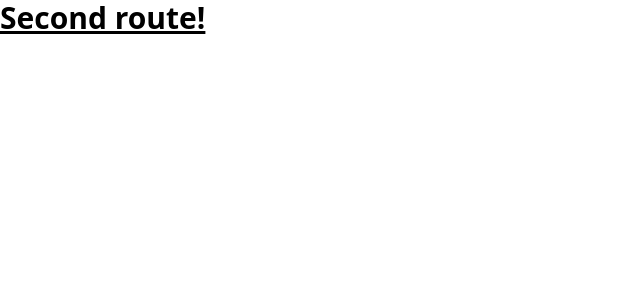
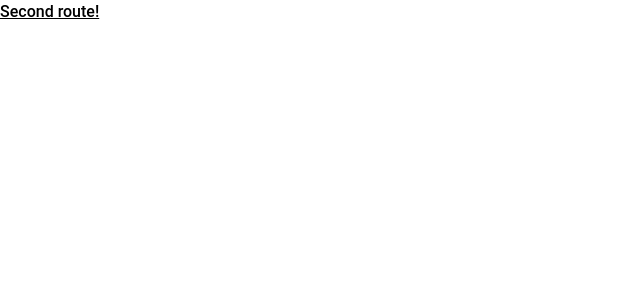
Before and after one commit to NicolasCastro01/finexps.com, a Next.js app: page / in a window 1280 px wide. Shown: the top 300 px of the page, without its empty margins (0-640 px from the left). Built offline with nearby package versions, Linux system fonts and the light colour scheme.

Commit message:
feat: create theme

```diff
--- a/tailwind.config.js
+++ b/tailwind.config.js
@@ -1,4 +1,4 @@
-/** @type {import('tailwindcss').Config} */
+/** @type {import('tailwindcss').Config}; */
 module.exports = {
   content: [
     './src/app/**/*.{js,ts,jsx,tsx}',
@@ -7,7 +7,67 @@ module.exports = {
     './src/app/*.{js,ts,jsx,tsx}'
   ],
   theme: {
-    extend: {}
+    screens: {
+      sm: '375px',
+      md: '768px',
+      lg: '976px',
+      xl: '1440px'
+    },
+    colors: {
+      greenDark: '#015F43',
+      greenLight: '#00B37E',
+      green: '#00875F',
+      redDark: '#AA2834',
+      red: '#F75A68',
+      gray1: '#121214',
+      gray2: '#202024',
+      gray3: '#29292E',
+      gray4: '#323238',
+      gray5: '#7C7C8A',
+      gray6: '#C4C4CC',
+      gray7: '#E1E1E6',
+      white: '#FFFFFF'
+    },
+    fontFamily: {
+      sans: ['Roboto', 'sans-serif']
+    },
+    fontWeight: {
+      regular: 300,
+      bold: 500
+    },
+    lineHeight: {
+      normal: 1.6
+    },
+    fontSize: {
+      '14px': '0.875rem',
+      '16px': '1rem',
+      '20px': '1.25rem',
+      '24px': '1.5rem',
+      '32px': '2rem'
+    },
+    extend: {
+      borderRadius: {
+        '1px': '0.063rem',
+        '2px': '0.125rem',
+        '3px': '0.188rem',
+        '4px': '0.25rem',
+        '5px': '0.313rem',
+        '6px': '0.375rem',
+        '7px': '0.438rem',
+        '8px': '0.5rem',
+        '9px': '0.563rem',
+        '10px': '0.625rem',
+        '11px': '0.688rem',
+        '12px': '0.75rem',
+        '13px': '0.813rem',
+        '14px': '0.875rem',
+        '15px': '0.938rem',
+        '16px': '1rem'
+      },
+      borderWidth: {
+        '1px': '0.063rem'
+      }
+    }
   },
   plugins: []
 };
--- a/tsconfig.json
+++ b/tsconfig.json
@@ -1,6 +1,6 @@
 {
   "compilerOptions": {
-    "target": "ES2022",
+    "target": "es5",
     "lib": [
       "dom",
       "dom.iterable",
```
Also changed, not shown: .eslintrc.json.
